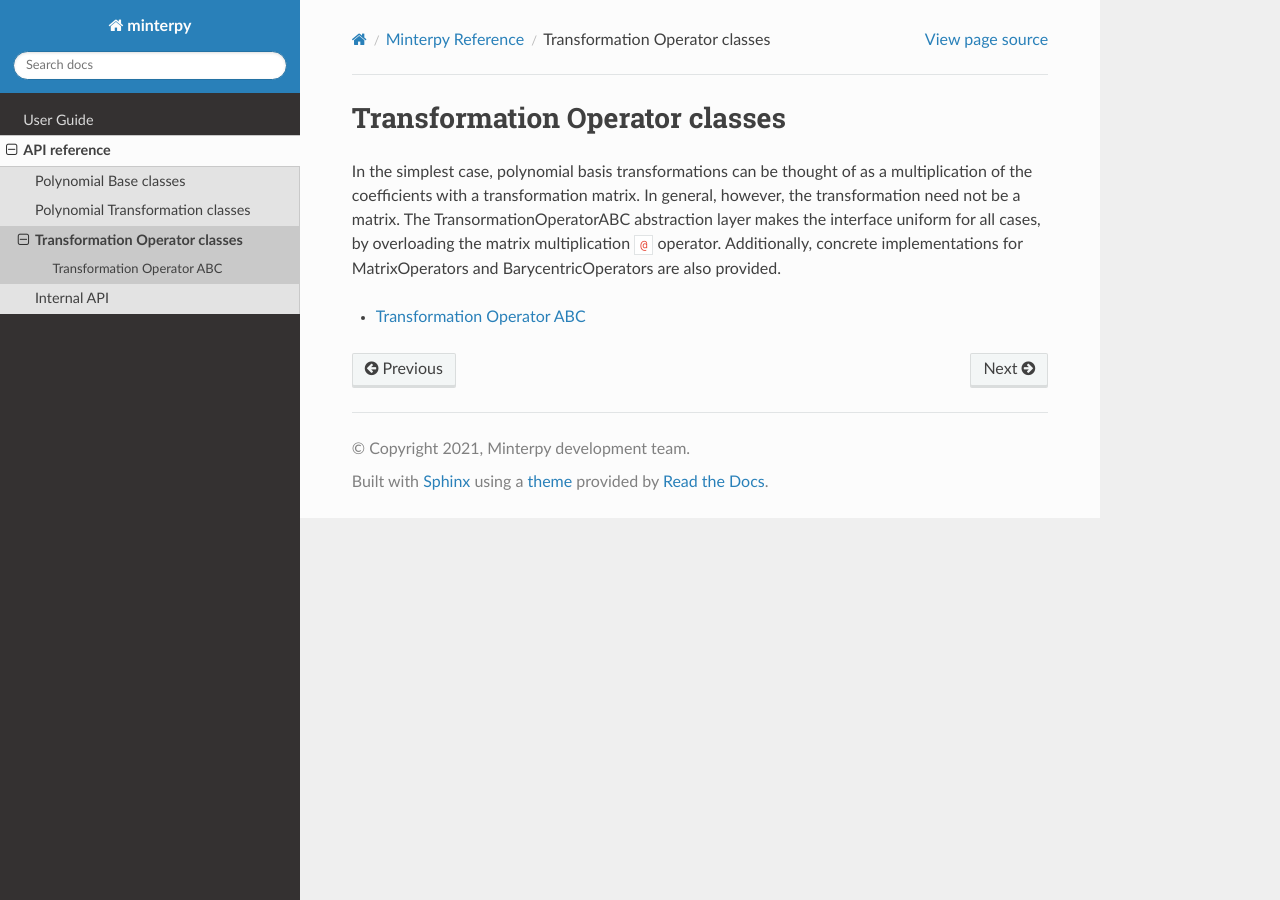
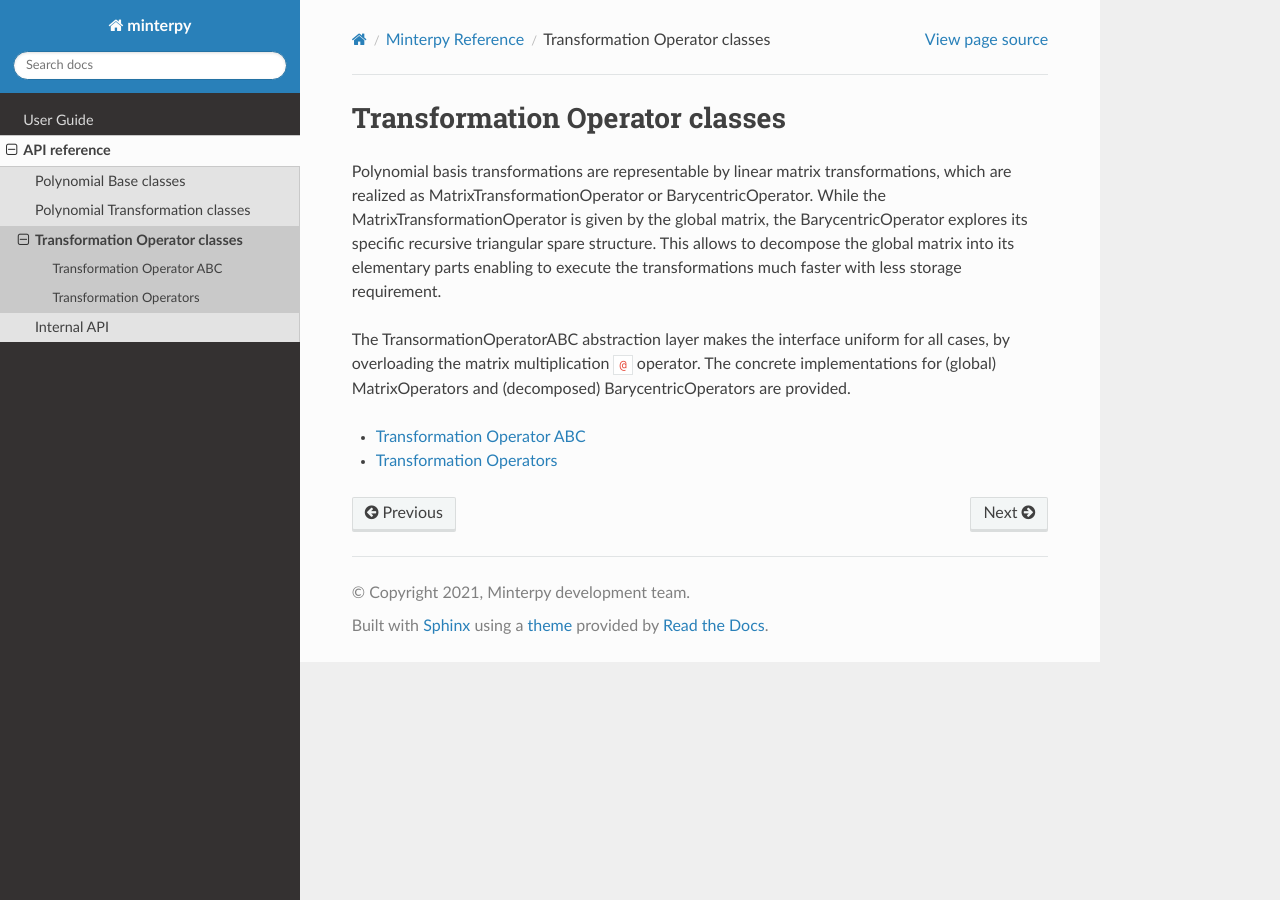
Before and after one commit to casus/minterpy, a Sphinx documentation site: the page built from docs/api/transformOperators/index.rst, in a window 1280 px wide. Built offline with Sphinx 7.4.7 and the Read the Docs theme 2.0.0, drawn with Linux system fonts in a browser that asks for light colours.

Commit message:
Add transformation operator docs (with Michael)

```diff
--- a/docs/api/transformOperators/index.rst
+++ b/docs/api/transformOperators/index.rst
@@ -2,13 +2,18 @@
 Transformation Operator classes
 ###############################
 
-In the simplest case, polynomial basis transformations can be thought of as a multiplication of the coefficients
-with a transformation matrix. In general, however, the transformation need not be a matrix.
+Polynomial basis transformations are representable by linear matrix transformations, which are realized as
+MatrixTransformationOperator or BarycentricOperator. While the MatrixTransformationOperator is given by the global matrix,
+the BarycentricOperator explores its specific recursive triangular spare structure. This allows to decompose
+the global matrix into its elementary parts enabling to execute the transformations
+much faster with less storage requirement.
+
 The TransormationOperatorABC abstraction layer makes the interface uniform for all cases, by overloading the matrix
-multiplication ``@`` operator. Additionally, concrete implementations for MatrixOperators and BarycentricOperators
-are also provided.
+multiplication ``@`` operator. The concrete implementations for (global) MatrixOperators and (decomposed) BarycentricOperators
+are provided.
 
 .. toctree::
    :maxdepth: 2
 
    transformOpABC
+   transformationOperators
```
Also changed, not shown: docs/api/transformOperators/transformationOperators.rst (added, +43 -0 lines), 5 other files.
